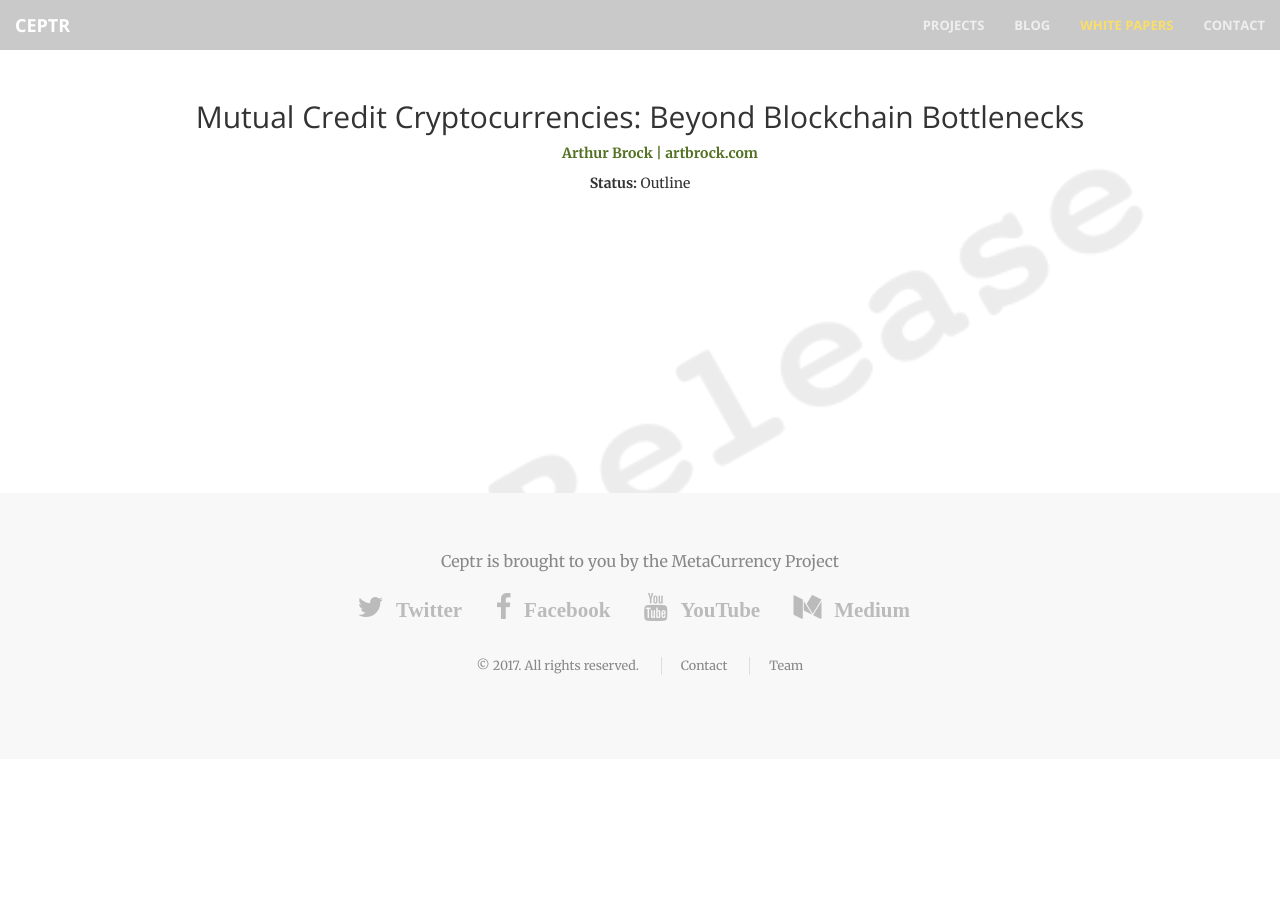
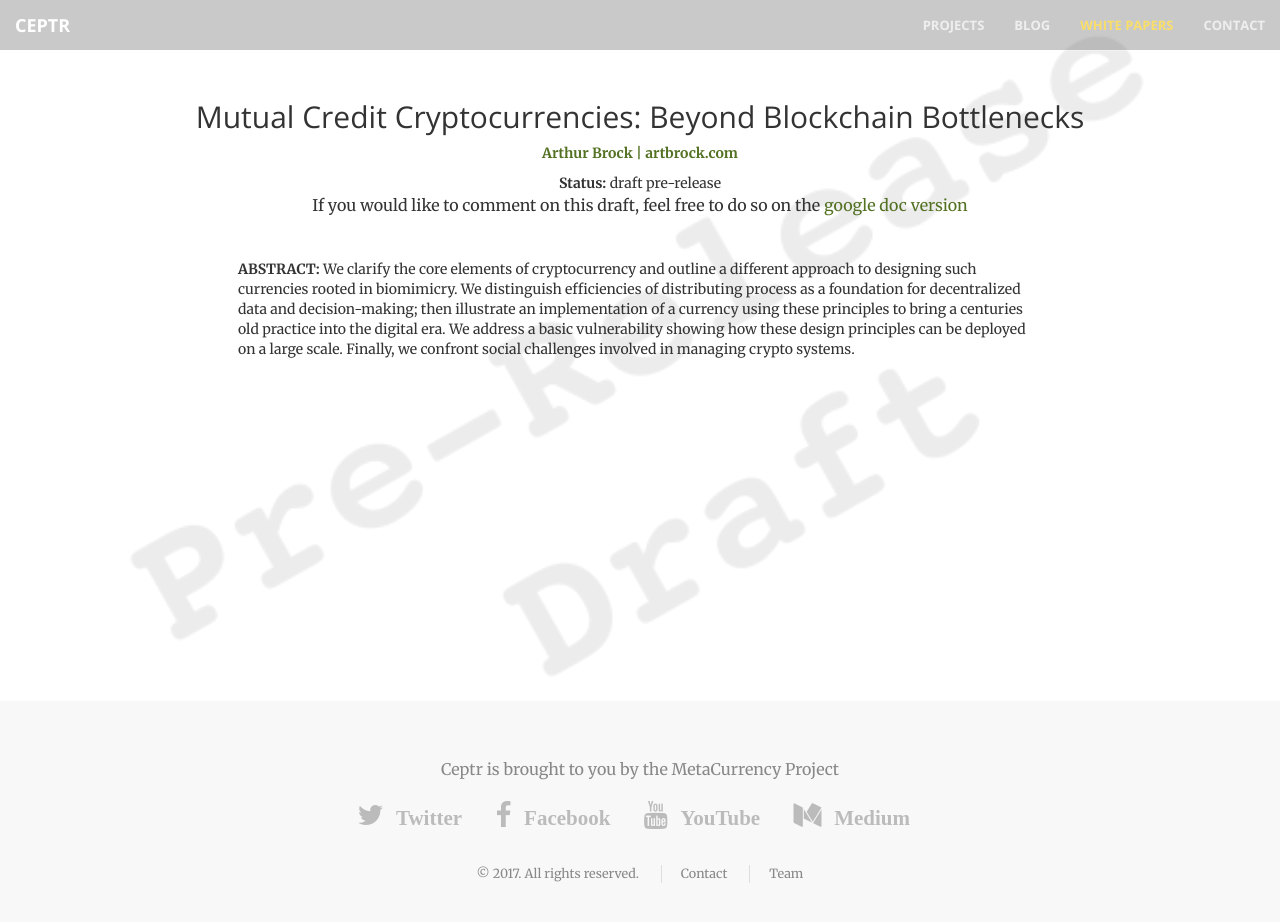
Before and after one commit to metacurrency/ceptr-org, a Jekyll site: the page built from _whitepapers/Crypto.md, in a window 1280 px wide and 967 px high. Shown: the top 922 px of the window. Built offline with Jekyll 4.4.1, drawn with Linux system fonts in a browser that asks for light colours.

Commit message:
added googledoc property to whitepapers and abstract to crypto whitepaper

```diff
--- a/_includes/css/custom.css
+++ b/_includes/css/custom.css
@@ -163,7 +163,7 @@ section.whitepaper.draft {
   font-weight: bold;
   text-align: center;
   list-style: none;
-
+  padding: 0;
 }
 .whitepaper div.abstract {
   margin: 3em 12em;
--- a/_layouts/whitepaper.html
+++ b/_layouts/whitepaper.html
@@ -13,7 +13,12 @@ layout: default
           {% endfor %}
         </ul>
         {% if page.status != 'Published' %}
-          <div class="status"><strong>Status:</strong> {{page.status}}</div>
+          <div class="status">
+            <strong>Status:</strong> {{page.status}}
+            {% if page.googledoc %}
+              <p>If you would like to comment on this draft, feel free to do so on the <a href="{{page.googledoc}}"> google doc version</a></p>
+            {% endif %}
+          </div>
         {% else %}
           <div class="whitepaper-date"><strong>Published:</strong>
             {{page.date | date: "%B %Y" }}
--- a/_whitepapers/Crypto.md
+++ b/_whitepapers/Crypto.md
@@ -1,16 +1,19 @@
 ---
 layout: whitepaper
-status: Outline
+status: draft pre-release
 nav_title: Mutual Credit Cryptocurrencies
 navigation_weight: 2
 title: "Mutual Credit Cryptocurrencies: Beyond Blockchain Bottlenecks"
 slug: mccrypto
 project: holochain
-excerpt: ""
+googledoc: https://docs.google.com/document/d/1S4K7KjQXmLb0ncGRWpqKclWHJjtVSb6pr_e__uUMRfA
+excerpt: "We clarify the core elements of cryptocurrency and outline a different approach to designing such currencies rooted in biomimicry. We distinguish efficiencies of distributing process as a foundation for decentralized data and decision-making; then illustrate an implementation of a currency using these principles to bring a centuries old practice into the digital era. We address a basic vulnerability showing how these design principles can be deployed on a large scale. Finally, we confront social challenges involved in managing crypto systems."
 authors:
     "Arthur Brock": artbrock.com
 tags:
 - Whitepaper
 - Holochain
+- Cryptocurrency
+- Hawala
 comments: []
 ---
```
Also changed, not shown: _whitepapers/grammatics.md (+1 -0 lines).
